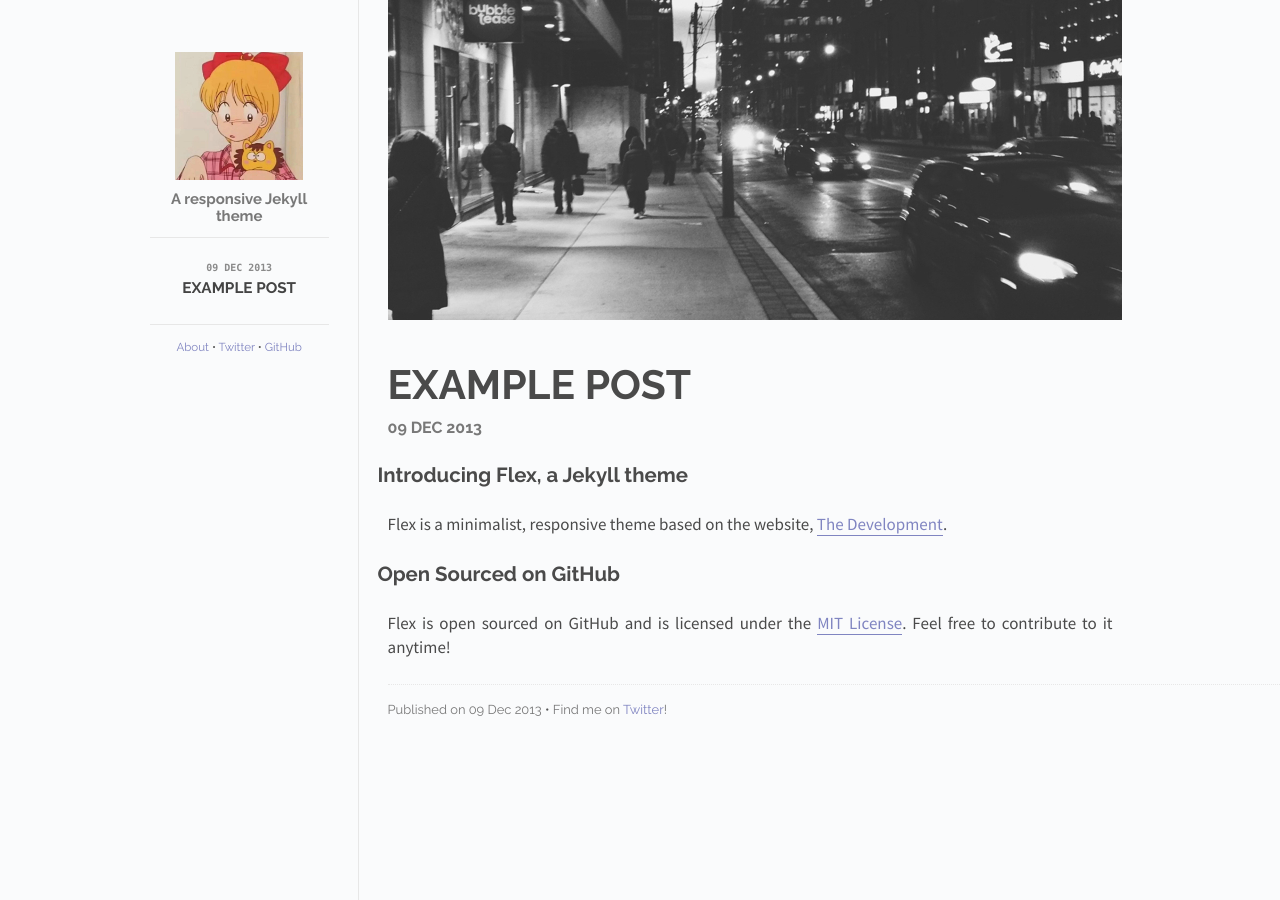
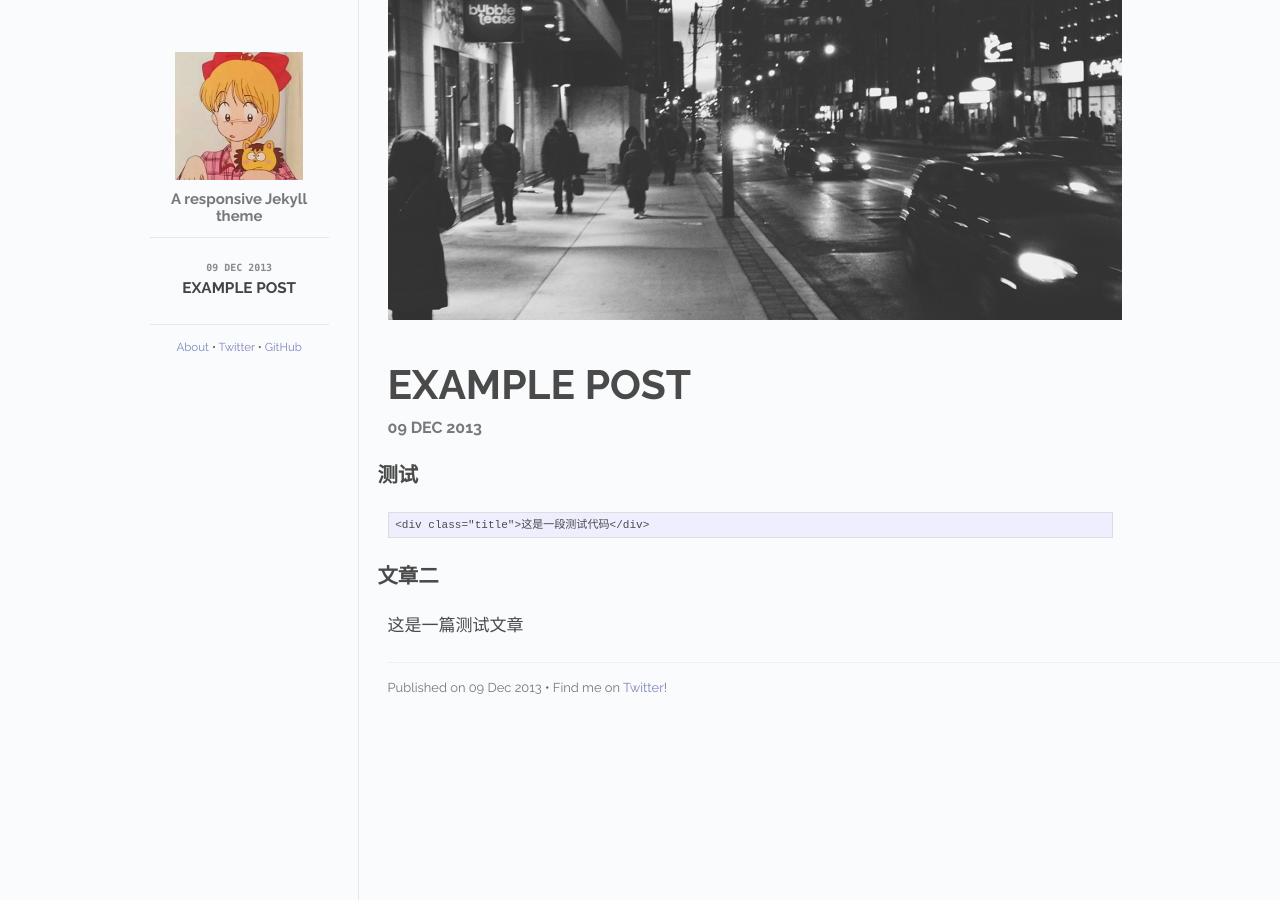
Before and after one commit to ZofiaMiao/ZofiaMiao.github.io, a Jekyll site: the page built from _posts/2013-12-09-example-post.md, in a window 1280 px wide. Built offline with Jekyll 4.4.1, drawn with Linux system fonts in a browser that asks for light colours; Markdown is read by kramdown in place of the engine named in the settings.

Commit message:
测试文章

````diff
--- a/_posts/2013-12-09-example-post.md
+++ b/_posts/2013-12-09-example-post.md
@@ -6,10 +6,12 @@ date:   2013-12-09 12:00:00
 categories: posts
 ---
 
-## Introducing Flex, a Jekyll theme
+## 测试
 
-Flex is a minimalist, responsive theme based on the website, [The Development](http://thedevelopment.co).
+```
+<div class="title">这是一段测试代码</div>
+```
 
-## Open Sourced on GitHub
+## 文章二
 
-Flex is open sourced on GitHub and is licensed under the [MIT License](http://opensource.org/licenses/MIT). Feel free to contribute to it anytime!
+这是一篇测试文章
````
